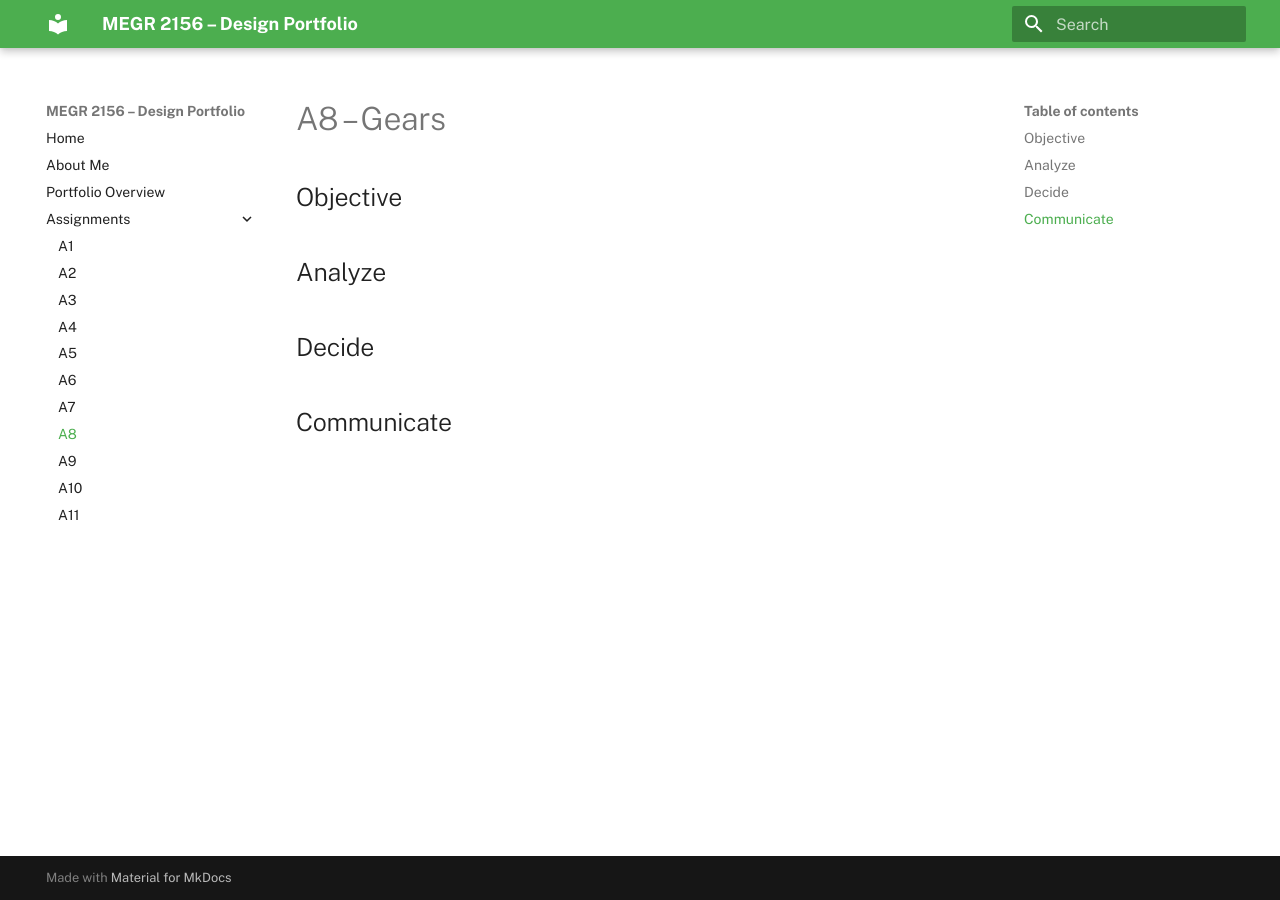
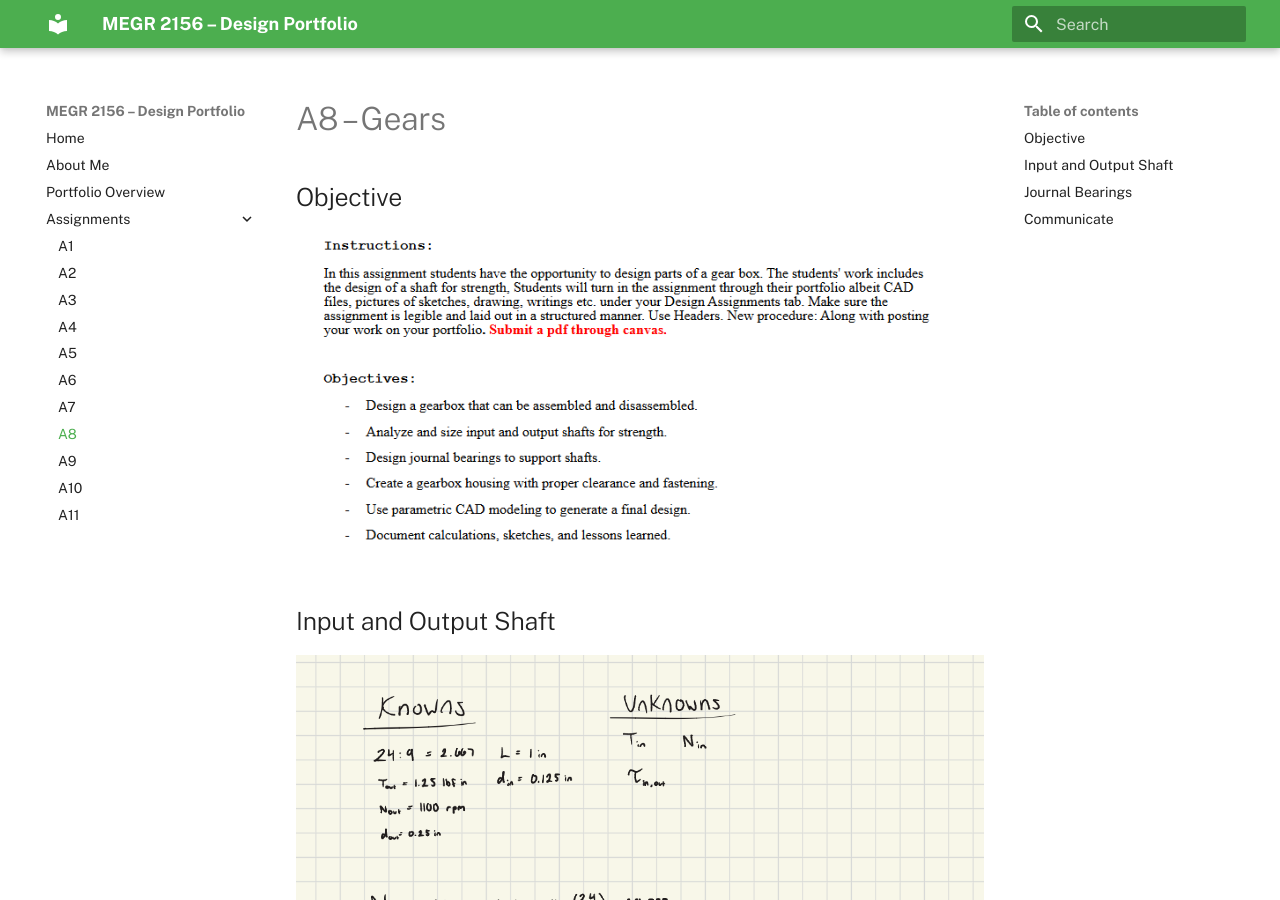
Before and after one commit to Jmswanchara/megr2156-portfolio, an MkDocs documentation site: the page built from docs/assignments/A08/index.md, in a window 1280 px wide and 900 px high. Built offline with MkDocs 1.6.1 and Material for MkDocs 9.7.7, drawn with Linux system fonts in a browser that asks for light colours.

Commit message:
Add images to A8 assignment documentation
Added images for objectives, input/output shaft, and journal bearings.

```diff
--- a/docs/assignments/A08/index.md
+++ b/docs/assignments/A08/index.md
@@ -2,11 +2,16 @@
 
 ## Objective
 
+![objectives A8](objectives_A8.png)
 
-## Analyze
+## Input and Output Shaft
 
+![Page 1](Page_1_A8.png)
 
-## Decide
+![Page 2](Page_2_A8.png)
 
+## Journal Bearings
+
+![Page 3](Page_3_A8.png)
 
 ## Communicate
```
